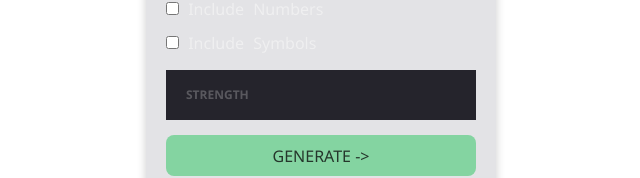
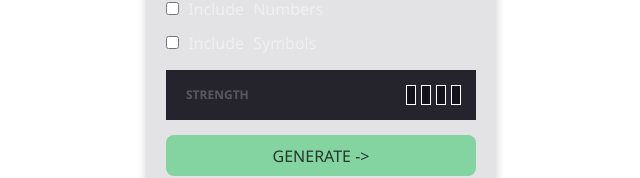
Before and after one commit to henriquemed/password_generator, a React (Vite) app: page / in a window 1280 px wide. Shown: the part 478-656 px from the top of the page, without its empty margins (319-959 px from the left). Built offline with nearby package versions, Linux system fonts and the light colour scheme.

Commit message:
Força da Senha, final

```diff
--- a/src/App.css
+++ b/src/App.css
@@ -73,7 +73,7 @@
   margin-top: 15px;
   margin-bottom: 15px;
   height: 50px;
-  color: rgba(245, 245, 245, 0.256);
+  color: white;
   display: flex;
   align-items: center;
   justify-content: space-between;
@@ -87,11 +87,28 @@
   color: rgba(245, 245, 245, 0.256);
 }
 
-.strength p {
-  font-size: 16px;
-  color: white;
+.strength-container {
+  display: flex;
+  align-items: center;
 }
 
+.strength-bars {
+  display: flex;
+  margin-left: 10px;
+}
+
+.strength-bar {
+  width: 10px;
+  height: 20px;
+  background-color: #111019e6;
+  border: 1px solid white;
+  margin-right: 5px;
+}
+
+.strength-bar.active {
+  background-color: #F7CC63;
+  border: none;
+}
 
 .generator_btn{ /*BOTAO DE GERAR A SENHA*/
   background-color:  #84d4a1;
--- a/src/App.jsx
+++ b/src/App.jsx
@@ -10,6 +10,8 @@ function App() {
   const [includeNumbers, setIncludeNumbers] = useState(false)
   const [includeSymbols, setIncludeSymbols] = useState(false)
   const [passwordStrength, setPasswordStrength] = useState('');
+  const [strengthBars, setStrengthBars] = useState([false, false, false, false]);
+
 
 
   {/*FUNÇÃO PARA GERAR UM SENHA ALEATORIAMENTE*/}
@@ -50,16 +52,26 @@ function App() {
    {/*FUNÇÃO PARA CHECAR FORÇA DA SENHA*/}
    const checkPasswordStrength = (pwd) => {
     let strength = 'WEAK';
+    let bars = [false, false, false, false];
 
-    if (pwd.length >= 8) {
-      strength = 'MODERATE';
-    }
-
-    if (pwd.length >= 12 && /[A-Z]/.test(pwd) && /[a-z]/.test(pwd) && /\d/.test(pwd)) {
-      strength = 'STRONG';
+    if (pwd.length >= 1 && pwd.length < 8) {
+      strength = 'WEAK';
+      bars = [true, false, false, false];
+    } else if (pwd.length >= 8 && pwd.length < 16) {
+      strength = 'MEDIUM';
+      bars = [true, true, false, false];
+    } else if (pwd.length >= 16 && pwd.length < 18) {
+      strength = 'MEDIUM';
+      bars = [true, true, true, false];
+    } else if (pwd.length >= 18) {
+      if (/[A-Z]/.test(pwd) && /[a-z]/.test(pwd) && /\d/.test(pwd) && /\W/.test(pwd)) {
+        strength = 'STRONG';
+        bars = [true, true, true, true];
+      }
     }
 
     setPasswordStrength(strength);
+    setStrengthBars(bars);
   };
 
 
@@ -151,7 +163,14 @@ function App() {
           {/*DETERMINAR A FORÇA DA SENHA*/}
           <div className='strength'>
             <label htmlFor='password-strength'>STRENGTH</label>
-            <p>{passwordStrength}</p>
+            <div className='strength-container'>
+              <p>{passwordStrength}</p>
+              <div className='strength-bars'>
+                {strengthBars.map((isActive, index) => (
+                  <div key={index} className={`strength-bar ${isActive ? 'active' : ''}`}></div>
+                ))}
+              </div>
+            </div>
           </div>
 
           {/*BOTAO PARA GERAR NOVA SENHA*/}
```
